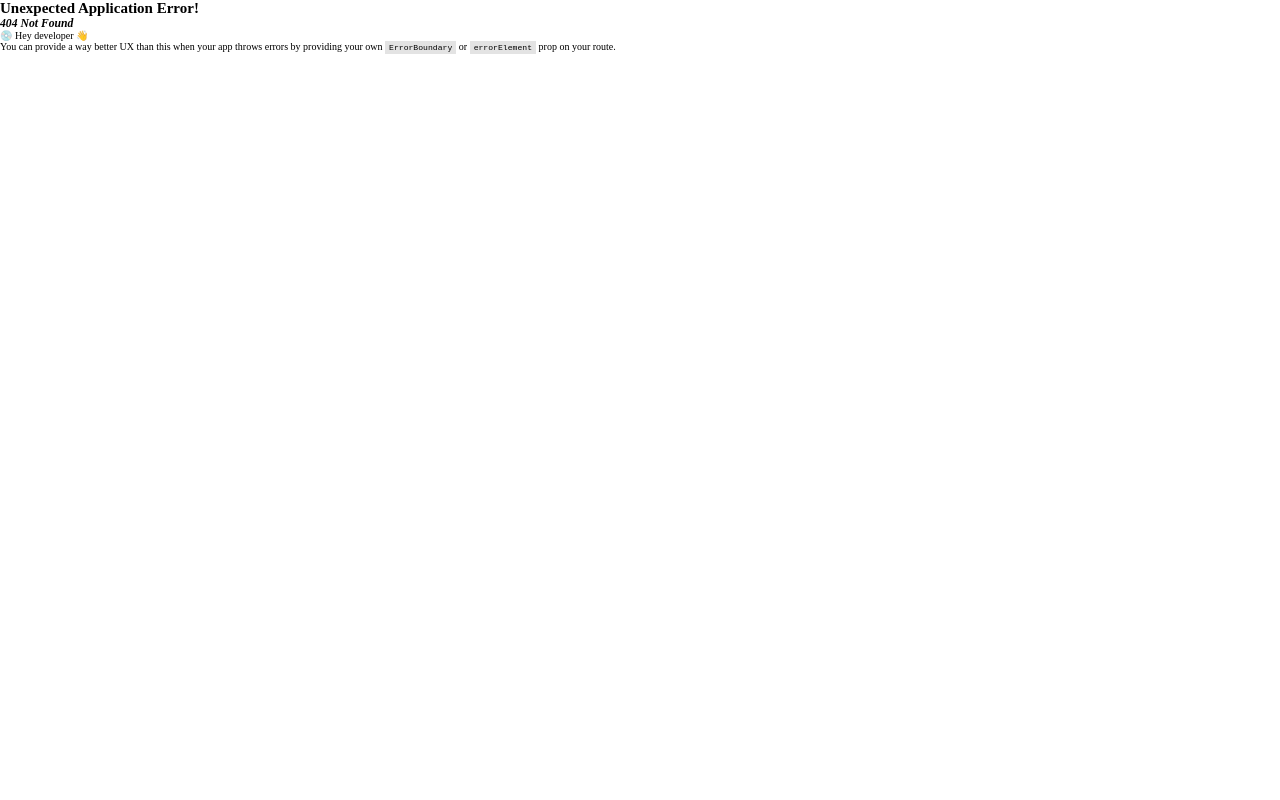
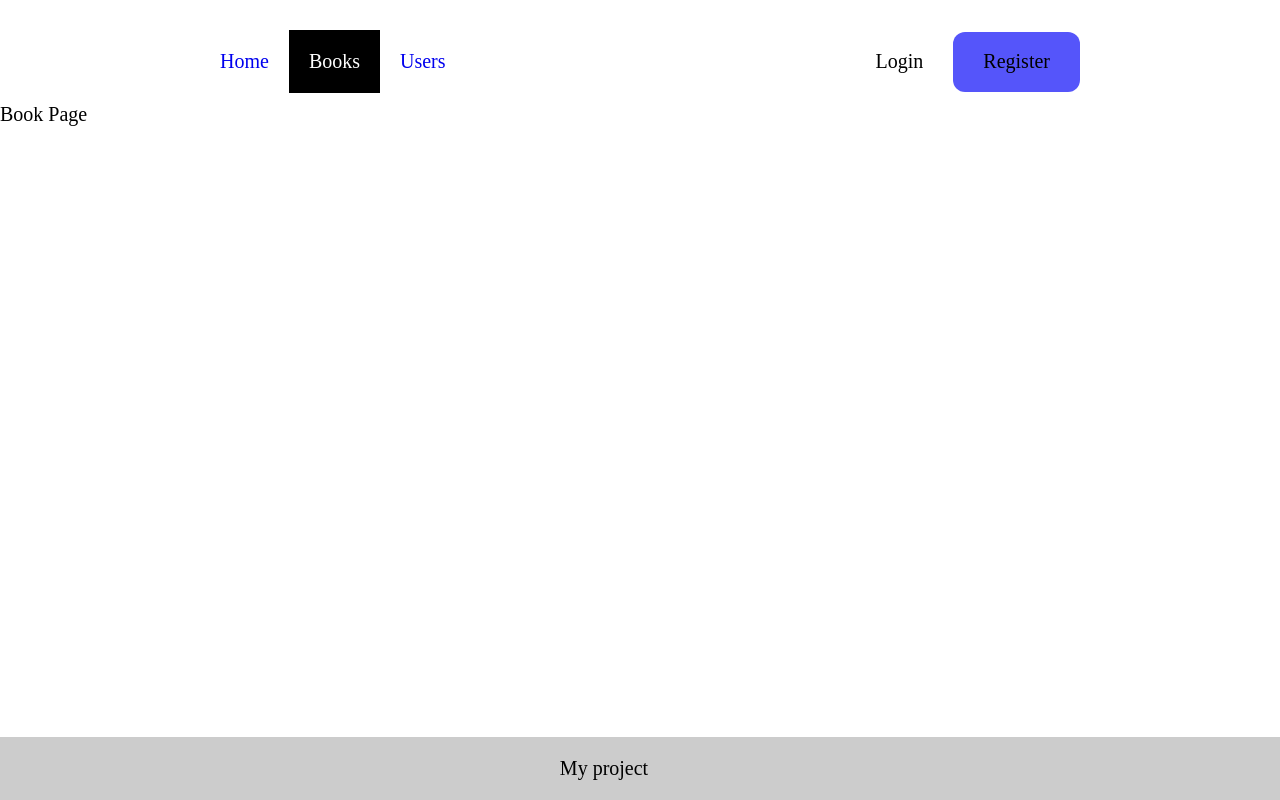
Before and after one commit to GiaThuan-2004/ReactProject, a React (Vite) app: page /books in a window 1280 px wide. Before the commit this address had no page. Built offline with nearby package versions, Linux system fonts and the light colour scheme.

Commit message:
Change product to book and code error page

```diff
--- a/src/component/layout/header.jsx
+++ b/src/component/layout/header.jsx
@@ -6,12 +6,12 @@ const Header = () => {
         <div className="navbar">
             <div className="nav-list">
                 <NavLink className="list-item" to="/">Home</NavLink>
-                <NavLink className="list-item" to="/products">Product</NavLink>
+                <NavLink className="list-item" to="/books">Books</NavLink>
                 <NavLink className="list-item" to="/users">Users</NavLink>
             </div>
             <div className="login-register">
-                <a href="/login" className="btn">Login</a>
-                <a href="/register" className="btn">Register</a>
+                <Link to="/login" className="btn">Login</Link>
+                <Link to="/register" className="btn">Register</Link>
             </div>
         </div>
     );
--- a/src/main.jsx
+++ b/src/main.jsx
@@ -6,13 +6,15 @@ import "./style/global.css"
 import LoginPage from './pages/loginpage.jsx'
 import RegisterPage from './pages/registerpage.jsx'
 import UserPage from './pages/userpage.jsx'
-import ProductPage from './pages/productpage.jsx'
+import BookPage from './pages/bookpage.jsx'
 import ToDoApp from './component/todo/todoApp.jsx'
+import ErrorPage from './pages/error.jsx'
 
 const router = createBrowserRouter([
   {
     path: "/",
     element: <App />,
+    errorElement: <ErrorPage />,
     children: [
       {
         index: true,
@@ -23,8 +25,8 @@ const router = createBrowserRouter([
         element: <UserPage />
       },
       {
-        path: "/products",
-        element: <ProductPage />
+        path: "/books",
+        element: <BookPage />
       }
     ]
   },
--- /dev/null
+++ b/src/pages/bookpage.jsx
@@ -0,0 +1,7 @@
+const BookPage = () => {
+    return (
+        <div style={{ fontSize: "2rem" }}>Book Page</div>
+    )
+}
+
+export default BookPage;
--- /dev/null
+++ b/src/pages/error.jsx
@@ -0,0 +1,18 @@
+import { useRouteError } from "react-router-dom";
+import { Link } from "react-router-dom";
+
+export default function ErrorPage() {
+    const error = useRouteError();
+    console.error(error);
+
+    return (
+        <div id="error-page">
+            <h1>Oops!</h1>
+            <p>Sorry, an unexpected error has occurred.</p>
+            <p>
+                <i>{error.statusText || error.message}</i>
+            </p>
+            <div><Link to="/">Back To Home Page</Link></div>
+        </div>
+    );
+}
--- a/src/pages/productpage.jsx
+++ /dev/null
@@ -1,7 +0,0 @@
-const ProductPage = () => {
-    return (
-        <div style={{ fontSize: "2rem" }}>Product Page</div>
-    )
-}
-
-export default ProductPage;
```
